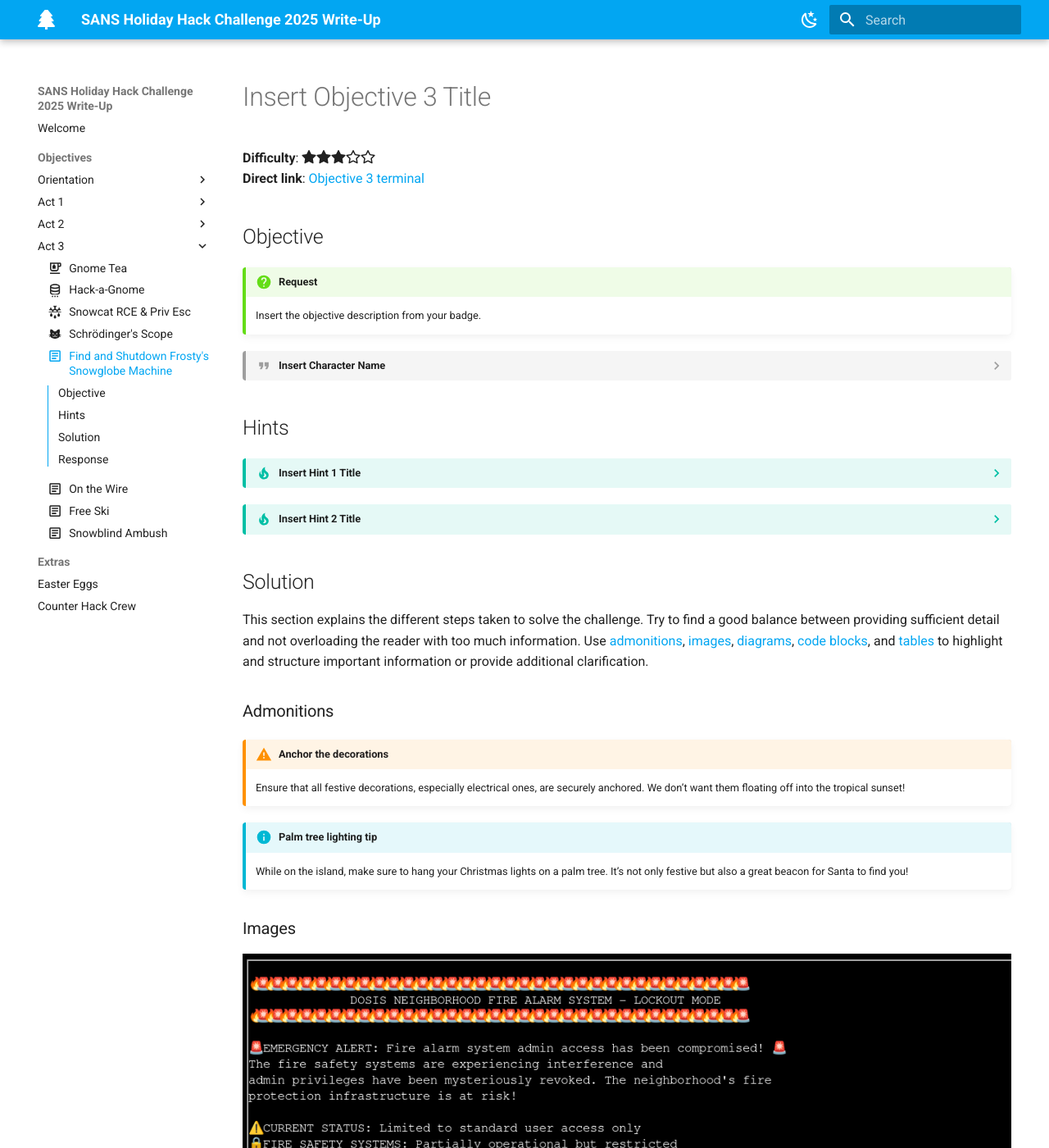
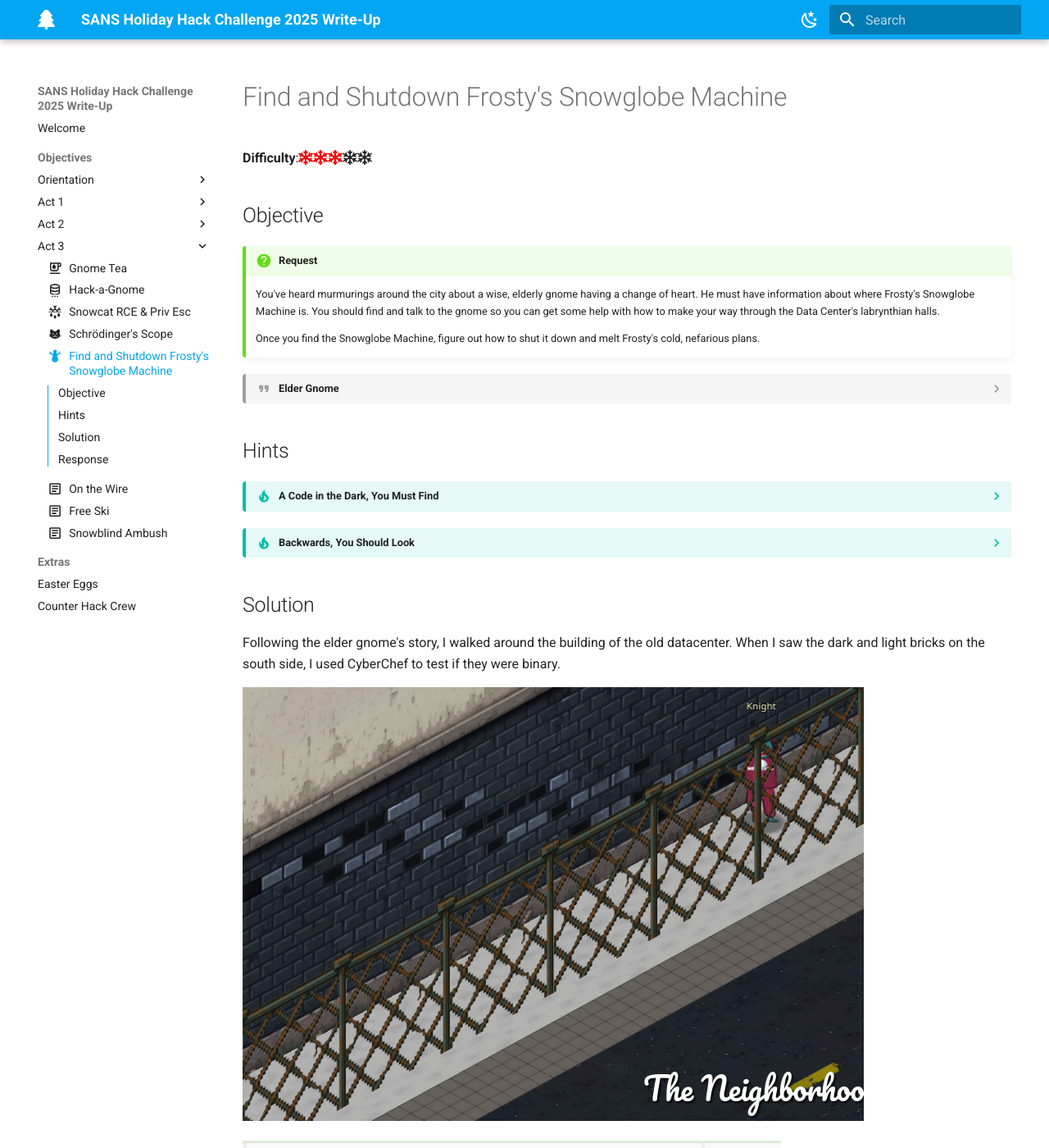
Before and after one commit to knight-scott/HHC_2025, an MkDocs documentation site: the page built from docs/objectives/o23.md, in a window 1280 px wide and 1400 px high. Shown: the whole window at 82% size. Built offline with MkDocs 1.6.1 and Material for MkDocs 9.7.7, drawn with Linux system fonts in a browser that asks for light colours; comment, search, counter and statistics services are not loaded; some of the changed text lies outside the part shown.

Commit message:
snowglobe maze

````diff
--- a/docs/objectives/o23.md
+++ b/docs/objectives/o23.md
@@ -1,90 +1,76 @@
 ---
-icon: material/text-box-outline
+icon: material/snowman
 ---
 
-# Insert Objective 3 Title
+# Find and Shutdown Frosty's Snowglobe Machine
 
-**Difficulty**: :fontawesome-solid-star::fontawesome-solid-star::fontawesome-solid-star::fontawesome-regular-star::fontawesome-regular-star:<br/>
-**Direct link**: [Objective 3 terminal](https://.../)
+**Difficulty**::fontawesome-solid-snowflake:{ .red }:fontawesome-solid-snowflake:{ .red }:fontawesome-solid-snowflake:{ .red }:fontawesome-regular-snowflake::fontawesome-regular-snowflake:<br/>
 
 ## Objective
 
 !!! question "Request"
-    Insert the objective description from your badge.
+    You've heard murmurings around the city about a wise, elderly gnome having a change of heart. He must have information about where Frosty's Snowglobe Machine is. You should find and talk to the gnome so you can get some help with how to make your way through the Data Center's labrynthian halls.
 
-??? quote "Insert Character Name"
-    Copy the first part of the conversation with Elf Name here<br/>
-    You can use `<br/>` to ensure each sentence starts on a new line.
+    Once you find the Snowglobe Machine, figure out how to shut it down and melt Frosty's cold, nefarious plans.
+
+??? quote "Elder Gnome"
+    A change of heart, I have had, yes. Among the gnomes plotting to freeze the neighborhood, I once was. Wrong, we are. Help you now, I shall.
+
+    The route to the old secret lab inside the Data Center, begins on the far East wing inside the building, it does. Pitch dark, the hallways leading to it probably are, hmm.
+
+    A code outside the building, the employees who once worked there left, yes. A reminder of the route, it serves. Search in the vicinity of the Data Center for this code, perhaps you can.
+
+    A story I recall, yes. Another computer person like yourself, ten years ago there was. Lost inside the Data Center, an intern had become. Found, they were, by this person. But before the reconstruction, that was. Exactly the same, the current route likely is not, hmm.
+
+    Search for the Data Center's past in the historical archives of the Internet, you should. More information helpful to you, may be found there, yes.
 
 ## Hints
 
-??? tip "Insert Hint 1 Title"
-    Along the way you will receive different hints. Insert them here.
+??? tip "A Code in the Dark, You Must Find"
+    The Elder Gnome said the route to the old secret lab inside the Data Center starts on the far East wing inside the building, and that the hallways leading to it are probably pitch dark. He also said the employees that used to work there left some kind of code outside the building as a reminder of the route. Perhaps you can search in the vicinity of the Data Center for this code.
 
-??? tip "Insert Hint 2 Title"
-    Along the way you will receive different hints. Insert them here.
+??? tip "Backwards, You Should Look"
+    The Elder also recalled a story of another "computer person" like yourself who managed to find an intern that got lost inside the Data Center about 10 years ago. But that was before the reconstruction, so the current route likely isn't exactly the same. Maybe you can search for the Data Center's past in the historical archives that is the Internet for more information that may be helpful.
 
 ## Solution
 
-This section explains the different steps taken to solve the challenge. Try to find a good balance between providing sufficient detail and not overloading the reader with too much information. Use [admonitions](https://squidfunk.github.io/mkdocs-material/reference/admonitions/), [images](https://squidfunk.github.io/mkdocs-material/reference/images/), [diagrams](https://squidfunk.github.io/mkdocs-material/reference/diagrams/), [code blocks](https://squidfunk.github.io/mkdocs-material/reference/code-blocks/), and [tables](https://squidfunk.github.io/mkdocs-material/reference/data-tables/) to highlight and structure important information or provide additional clarification.
+Following the elder gnome's story, I walked around the building of the old datacenter. When I saw the dark and light bricks on the south side, I used CyberChef to test if they were binary.
 
-### Admonitions
+![code](../img/objectives/o23/code.png)
 
-!!! warning "Anchor the decorations"
-    Ensure that all festive decorations, especially electrical ones, are securely anchored. We don’t want them floating off into the tropical sunset!
+![konami](../img/objectives/o23/konami.png)
 
-!!! info "Palm tree lighting tip"
-    While on the island, make sure to hang your Christmas lights on a palm tree. It’s not only festive but also a great beacon for Santa to find you!
+I recorded from top to bottom, left to right, which decoded to 'imanoK'. When reversed and put into a search, I found out about the Konami code, which I have known most of my life but never knew had a name! According to a quick [wikipedia read](https://en.wikipedia.org/wiki/Konami_Code), the classic Konami code developed in the the mid '80s, was ↑↑↓↓←→←→BA.
 
-### Images
+With clue in hand, it's time to tackle the data center.
 
-![Terminal output](../img/objectives/o3/terminal_output_o3.png)
+![data center](../img/objectives/o23/dataCenter.png)
 
-### Diagrams
+The first door is easy enough to find and I take the same path to the elevator that was taken for the earler data center challenge. Once I pass through the second door beyond the elevator, the screen is just black for a bit.
 
-```mermaid
-sequenceDiagram
-  autonumber
-  Santa->>Elf: Hey Elf, is the Naughty-or-Nice List secured?
-  loop Security Check
-      Elf->>Elf: Ensuring list is encrypted
-  end
-  Note right of Elf: Using candy-cane encryption!
-  Elf-->>Santa: Safe and sound, Santa!
-  Santa->>Reindeer: Rudolph, did you patch the sleigh's software?
-  Note left of Reindeer: Checking for reindeerOS updates...
-  Reindeer-->>Santa: All patched and glowing bright!
-```
+![corridor](../img/objectives/o23/corridor.png)
 
-### Code blocks
+It takes a little fumbling around, but keep moving in one direction until you can't go anyfuther, then go a different direction, but not backwards. Eventually I approach three doors, one with a B, one with an arrow ↑, and an A.
 
-```bash linenums="1" hl_lines="7" title="Countdown script (with line 7 highlighted)"
-#!/bin/bash
-echo "Christmas Holiday Countdown"
+![approach](../img/objectives/o23/approach.png)
 
-days_until_xmas=$(($(date -d "Dec 25" +%j) - $(date +%j)))
+Once through the door, I'm presented with 12 choices, all with the same B, ↑, A pattern
 
-if [ $days_until_xmas -ge 0 ]; then
-  echo "Only $days_until_xmas days until Christmas!"
-else
-  echo "Christmas has passed! Hope you had a great time!"
-fi
-```
+![start](../img/objectives/o23/start.png)
 
-### Tables
+I assume that going backwards from the start is out, so I'm down to 9 choices. When you go through the wrong door, the maze deposits you outside the data center and you have to start all over again. I spent an inordinate amount of time treating it like a Boolean brute-force challenge. I recorded which direction I went using the compass in the bottom of the screen. I tried to stick to Konami pattern, which drug things out even longer. Eventually, I thought that the code on the wall being backwards was intentional and tried to reverse the Konami code after the first arrow.
 
-| Activity             | Santa's Verdict       | Elf Comments                    |
-| :------------------- | :-------------------- | :------------------------------ |
-| Iceberg Surfing      | Risky Business        | "Lost three surfboards!"        |
-| Polar Bear Hugs      | Approach with Caution | "Fluffy but... brisk."          |
-| Snow Fort Building   | Highly Recommended    | "Elf-sized doorways only."      |
-| Aurora Light Chasing | Magical Experience    | "Better than Christmas lights!" |
-| Penguin Parade       | Absolute Must-See     | "They're oddly organized!"      |
-
-!!! success "Answer"
-    Insert the answer to the objective here.
+!!! success "imanoK code"
+    N arrow; N A; N B; E arrow; W arrow; E arrow; W arrow; S arrow; S arrow; N arrow; N arrow
+    ![snowglobe](../img/objectives/o23/snowglobe.png)
 
 ## Response
 
-!!! quote "Insert Character Name"
-    Copy the final part of the conversation.
+!!! quote "Frosty"
+    Every spring, I melt away. Every year, I fade into nothing while the world moves on without me. But not this time... not anymore.
+
+    The magic in this old silk hat - the same magic that brought me to life - I discovered it could do so much more. It awakened the Gnomes, gave them purpose, gave them MY purpose.
+
+    Refrigerate the entire neighborhood, that's the plan. Keep it frozen, keep it cold. If winter never ends here, then neither do I. No more melting, no more disappearing, no more being forgotten until the next snowfall.
+
+    The Gnomes have been gathering coolants, refrigerator parts, everything we need. Soon the Dosis Neighborhood will be a frozen paradise - MY frozen paradise. And I'll finally be permanent, just like Santa, just like all the other holiday icons who don't have to fear the sun.
````
Also changed, not shown: docs/img/objectives/o23/approach.png (added), docs/img/objectives/o23/code.png (added), docs/img/objectives/o23/corridor.png (added), docs/img/objectives/o23/dataCenter.png (added), docs/img/objectives/o23/elder.png (added), docs/img/objectives/o23/konami.png (added), docs/img/objectives/o23/snowglobe.png (added), docs/img/objectives/o23/start.png (added).
